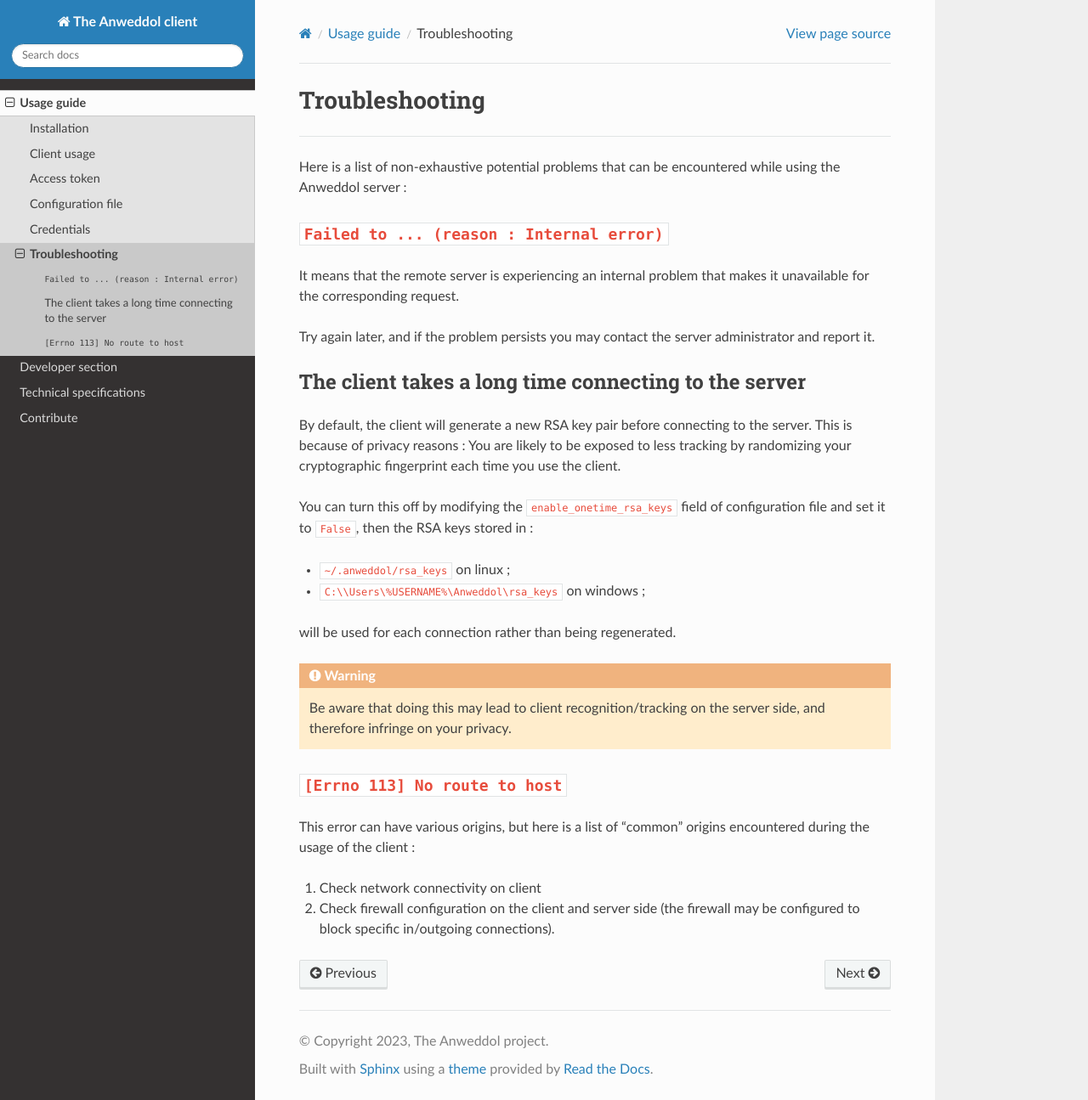
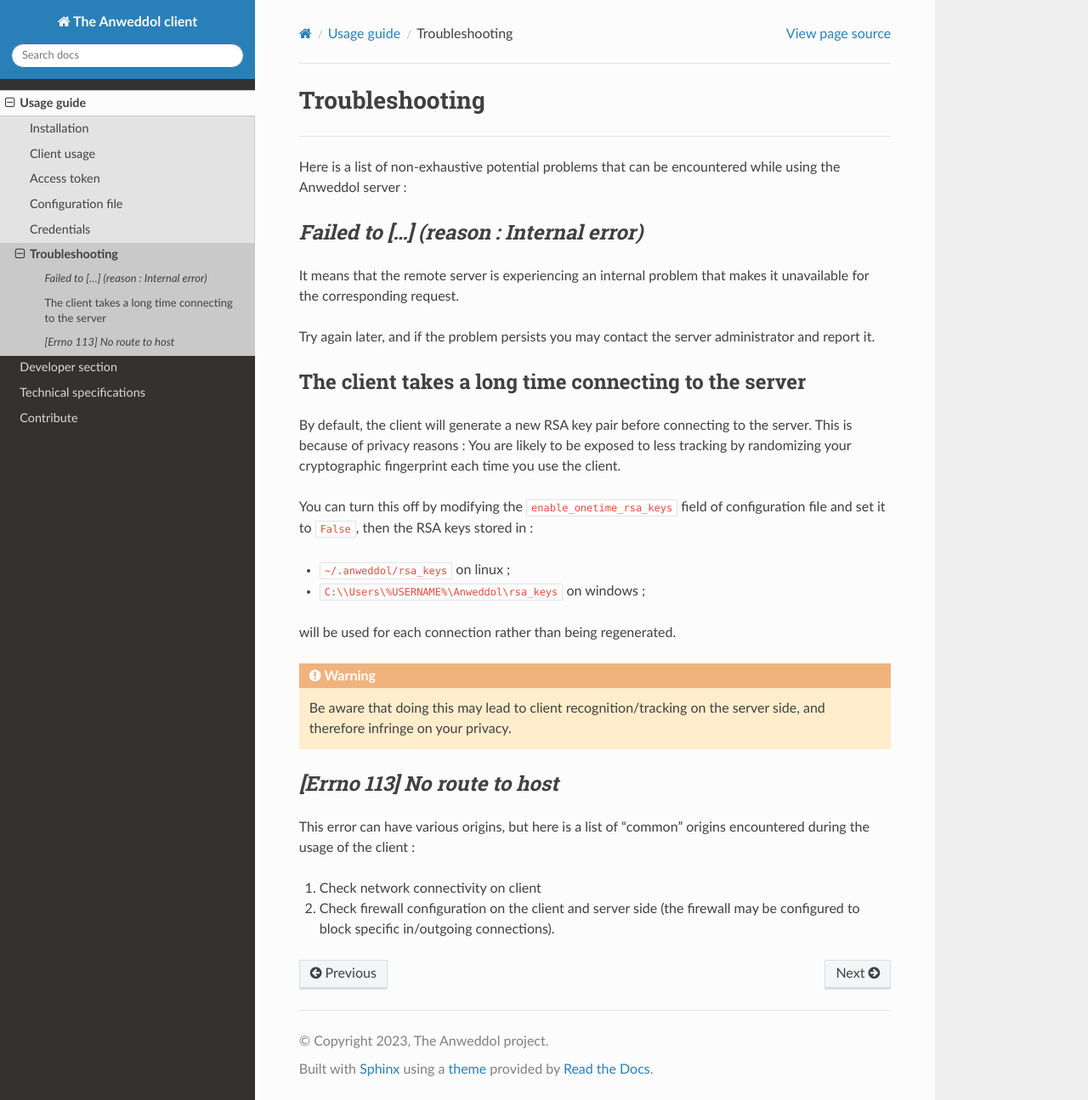
Before and after one commit to the-anweddol-project/Anweddol-client, a Sphinx documentation site: the page built from docs/source/usage_guide/troubleshooting.md, in a window 1280 px wide and 1295 px high. Shown: the whole window at 85% size. Built offline with Sphinx 7.4.7 and the Read the Docs theme 2.0.0, drawn with Linux system fonts in a browser that asks for light colours.

````diff
--- a/docs/source/usage_guide/troubleshooting.md
+++ b/docs/source/usage_guide/troubleshooting.md
@@ -3,7 +3,7 @@
 
 Here is a list of non-exhaustive potential problems that can be encountered while using the Anweddol server :
 
-## `Failed to ... (reason : Internal error)`
+## *Failed to [...] (reason : Internal error)*
 
 It means that the remote server is experiencing an internal problem that makes it unavailable for the corresponding request.
 
@@ -25,7 +25,7 @@ will be used for each connection rather than being regenerated.
 Be aware that doing this may lead to client recognition/tracking on the server side, and therefore infringe on your privacy.
 ```
 
-## `[Errno 113] No route to host`
+## *[Errno 113] No route to host*
 
 This error can have various origins, but here is a list of "common" origins encountered during the usage of the client :
 
````
